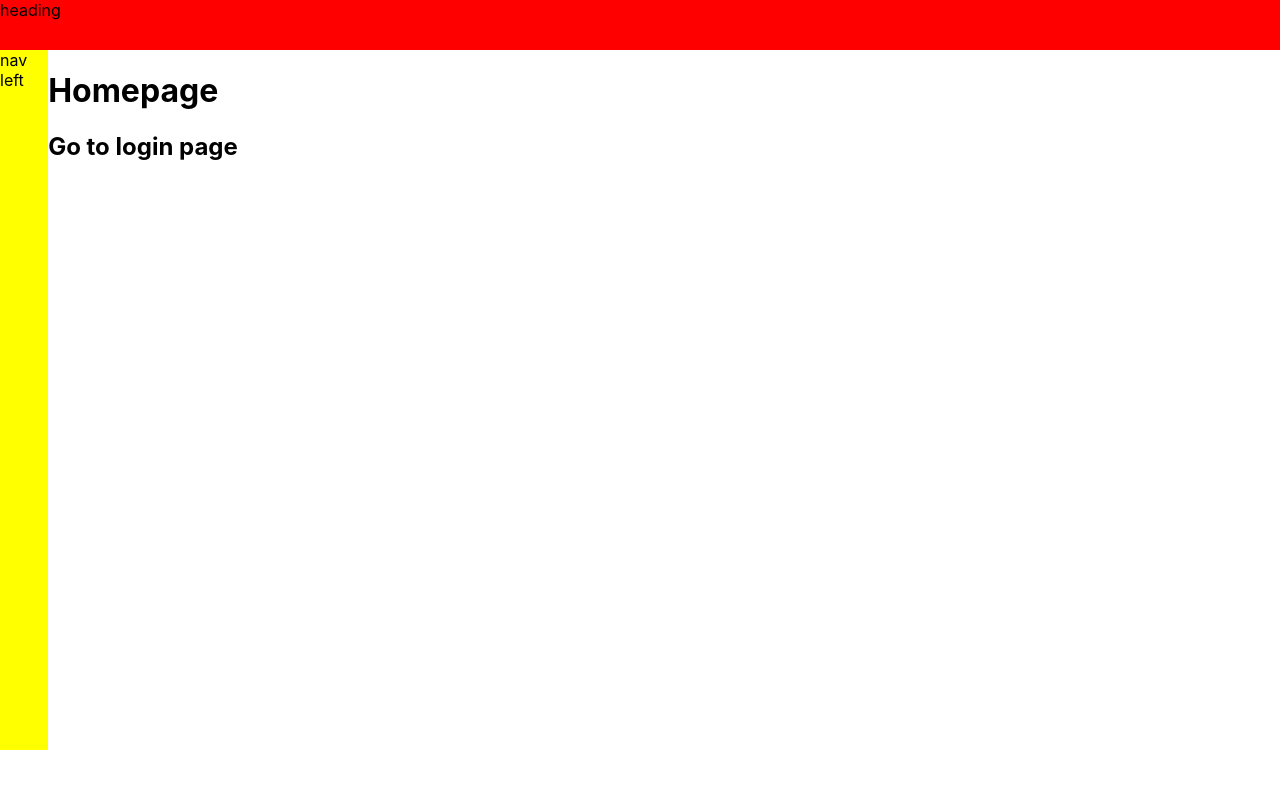
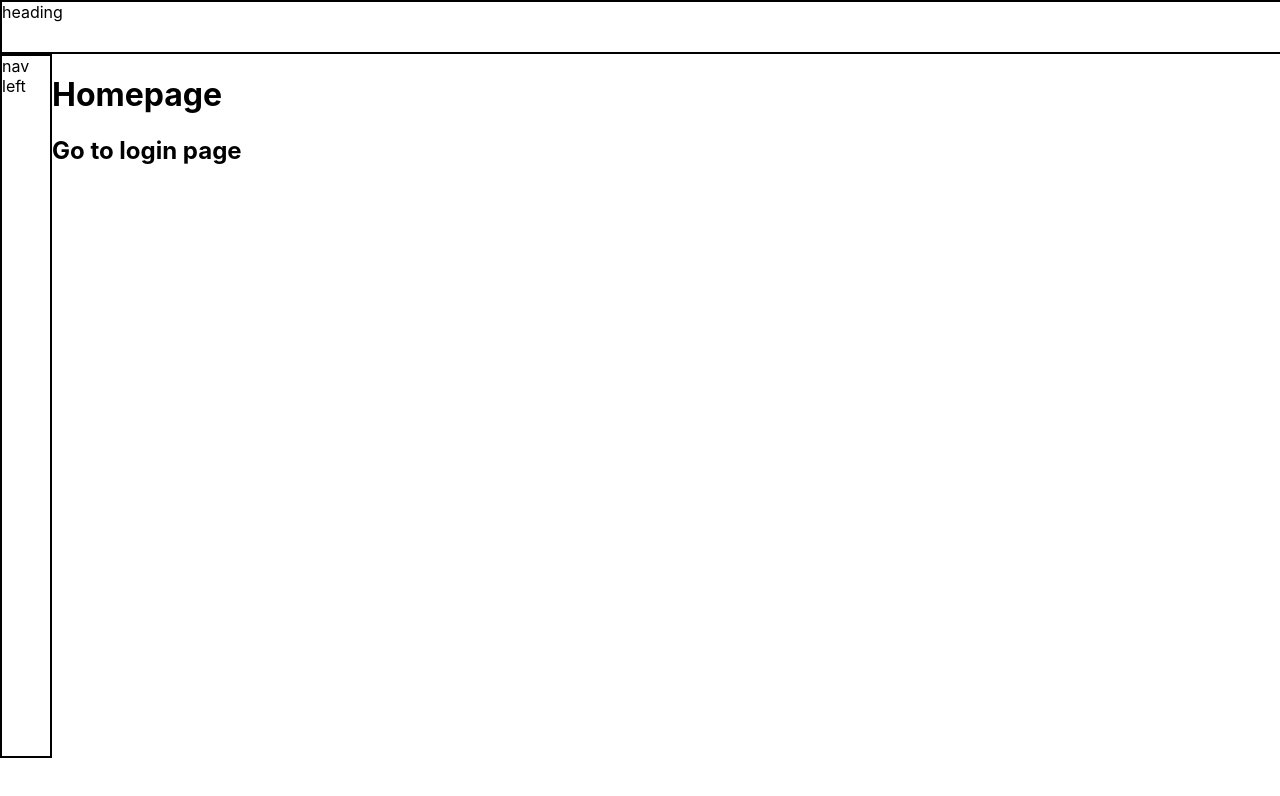
Before and after one commit to Xpverse/Essos, a React (Create React App) app in the folder rig-frontend/: page / in a window 1280 px wide. Shown: the top 796 px of the page. Built offline with nearby package versions, Linux system fonts and the light colour scheme.

Commit message:
changing color

```diff
--- a/rig-frontend/src/App.js
+++ b/rig-frontend/src/App.js
@@ -11,10 +11,10 @@ import LoginPage from './components/test5';
 function AppLayout() {
   return (
     <div style={{ display: 'flex', flexDirection: 'column' }}>
-      <div style={{ height: '50px', width: '100%', backgroundColor: 'red' }}>heading</div>
+      <div style={{ height: '50px', width: '100%', backgroundColor: 'white', border:'2px solid black' }}>heading</div>
 
       <div style={{ display: 'flex', flexDirection: 'row' }}>
-        <div style={{ height: '700px', width: '50px', backgroundColor: 'yellow' }}>nav left</div>
+        <div style={{ height: '700px', width: '50px', backgroundColor: 'white', border:'2px solid black' }}>nav left</div>
         <div style={{ width: '100%' }}>
           <Routes>
             <Route path="/" element={<Homepage />} />
@@ -40,7 +40,6 @@ function App() {
 function Content() {
   const location = useLocation();
 
-  // Check if the current path is "/login"
   const isLoginRoute = location.pathname === '/login';
 
   return (
```
